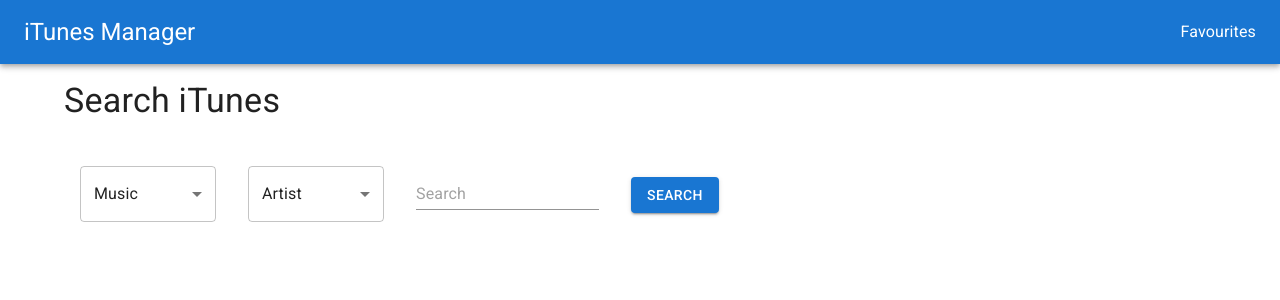
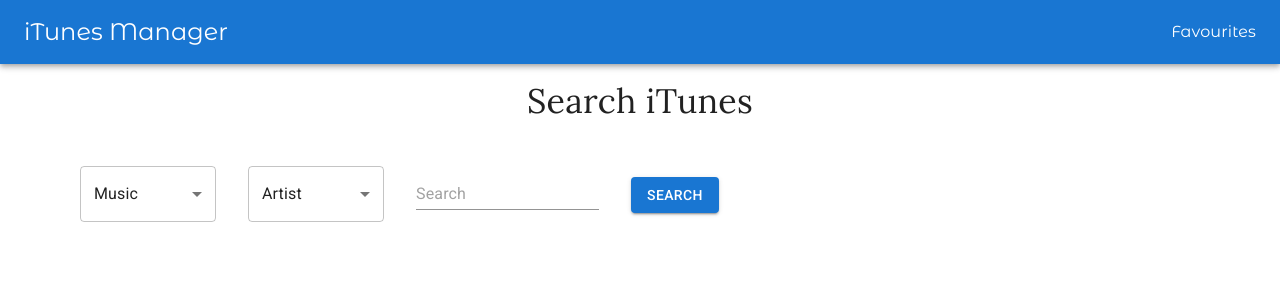
Before and after one commit to neil-feris/ITunesManager, a React (Create React App) app in the folder frontend/: page / in a window 1280 px wide. Shown: the top 300 px of the page. Built offline with nearby package versions, Linux system fonts and the light colour scheme.

Commit message:
add README.md

```diff
--- a/frontend/src/App.css
+++ b/frontend/src/App.css
@@ -0,0 +1,6 @@
+@import url("https://fonts.googleapis.com/css2?family=Lora:wght@400;700&family=Montserrat+Alternates:wght@400;700&display=swap");
+
+.MuiTypography-h4 {
+  font-family: "Lora", serif !important;
+  text-align: center;
+}
--- a/frontend/src/components/Header.js
+++ b/frontend/src/components/Header.js
@@ -7,12 +7,21 @@
   return (
     <AppBar position="static">
       <Toolbar>
-        <Typography variant="h5" component="div" sx={{ flexGrow: 1 }}>
+        <Typography
+          variant="h5"
+          component="div"
+          sx={{ flexGrow: 1, fontFamily: "Montserrat Alternates" }}
+        >
           <Link href="/" color="inherit" underline="none">
             iTunes Manager
           </Link>
         </Typography>
-        <Link href="/favourites" color="inherit" underline="none">
+        <Link
+          sx={{ fontFamily: "Montserrat Alternates" }}
+          href="/favourites"
+          color="inherit"
+          underline="none"
+        >
           Favourites
         </Link>
       </Toolbar>
```
Also changed, not shown: 1 other file (tests, documents, lock files or other folders).
